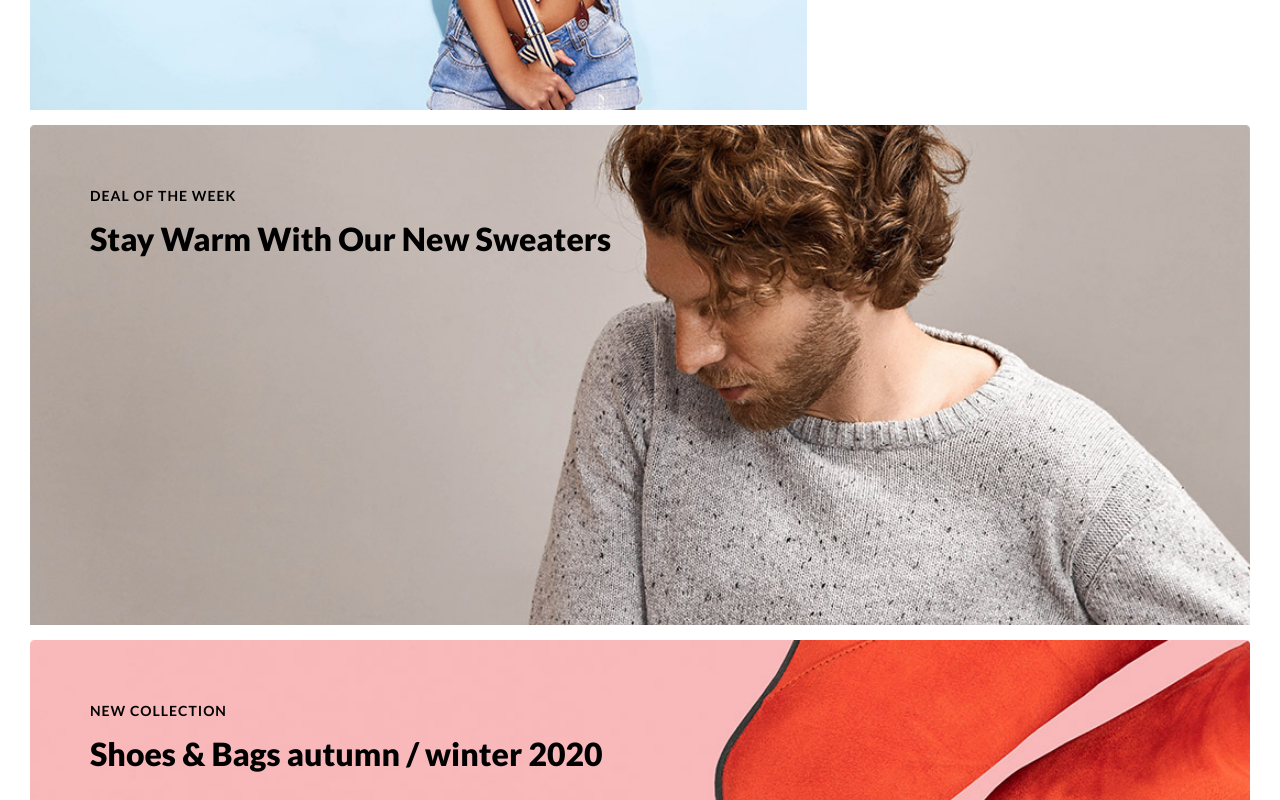
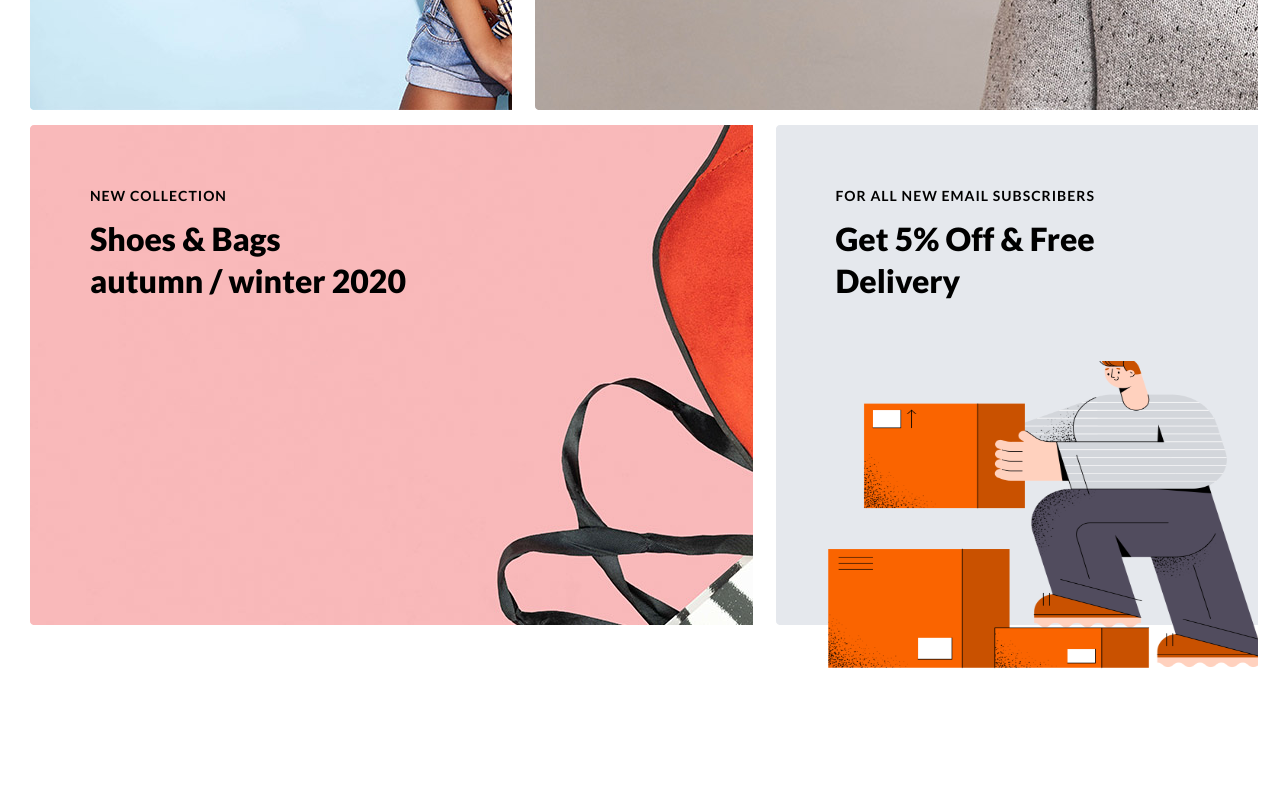
Before and after one commit to vladislav-mitroshyn-incode/Shop, a React (Create React App) app: page / in a window 1280 px wide. Shown: the part 2300-3100 px from the top of the page. After the commit the page ends 3041 px from the top, so only its background shows below. Built offline with nearby package versions, Linux system fonts and the light colour scheme; no server answers.

Commit message:
feat(Collections): change style scss

```diff
--- a/package.json
+++ b/package.json
@@ -16,6 +16,7 @@
     "@testing-library/jest-dom": "^5.16.4",
     "@testing-library/react": "^13.3.0",
     "@testing-library/user-event": "^14.2.0",
+    "@types/classnames": "^2.3.1",
     "@types/node": "^17.0.39",
     "@types/sass": "^1.43.1",
     "@typescript-eslint/eslint-plugin": "^5.27.0",
--- a/src/components/Collections/Collections.module.scss
+++ b/src/components/Collections/Collections.module.scss
@@ -1,13 +1,13 @@
 .collections{
-  padding: 90px 30px;
+  padding: 90px 15px;
 
   .collections__content{
     display: flex;
-    flex-wrap: wrap;
-    gap: 15px;
+    margin-bottom: 15px;
 
     .collections__body{
-      height:  500px;
+      height: 500px;
+      margin: 0 7.5px 0 15px;
 
       .collections__title{
         padding: 60px;
@@ -28,23 +28,23 @@
       }
     }
     .collections__body.body{
-      flex: 0 1 calc(2100px*37/100);
+      flex: 0 1 40%;
       background: url('../../assets/collections/image1.png') no-repeat;
       background-size: cover;
     }
     .collections__body.body2{
-      flex: 0 1 calc(2100px*60/100);
+      flex: 0 1 60%;
       background: url('../../assets/collections/image2.png') no-repeat;
       background-size: cover;
     }
     .collections__body.body3{
-      flex: 0 1 calc(2100px*60/100);
+      flex: 0 1 60%;
       background: url('../../assets/collections/image3.png') no-repeat;
       background-size: cover;
     }
     .collections__body.body4{
       position: relative;
-      flex: 0 1 calc(2100px*37/100);
+      flex: 0 1 40%;
       background: url('../../assets/collections/image4.png') no-repeat;
       background-size: cover;
     }
--- a/src/components/Collections/Collections.tsx
+++ b/src/components/Collections/Collections.tsx
@@ -12,19 +12,25 @@ const Collections = () => {
             <h1>Sale Up to 70%</h1>
           </div>
         </div>
-        <div className={[styles.collections__body, styles.body2].join(' ')}>
+        <div className={c(styles.collections__body, styles.body2)}>
           <div className={styles.collections__title}>
             <p>Deal of the week</p>
-            <h1>Stay Warm With Our New Sweaters</h1>
+            <h1>
+              Stay Warm With Our <br /> New Sweaters
+            </h1>
           </div>
         </div>
+      </div>
+      <div className={styles.collections__content}>
         <div className={c(styles.collections__body, styles.body3)}>
           <div className={styles.collections__title}>
             <p>New collection</p>
-            <h1>Shoes & Bags autumn / winter 2020</h1>
+            <h1>
+              Shoes & Bags <br /> autumn / winter 2020
+            </h1>
           </div>
         </div>
-        <div className={[styles.collections__body, styles.body4].join(' ')}>
+        <div className={c(styles.collections__body, styles.body4)}>
           <div className={styles.collections__title}>
             <p>For All new Email Subscribers</p>
             <h1>Get 5% Off & Free Delivery</h1>
```
Also changed, not shown: 1 other file (tests, documents, lock files or other folders).
